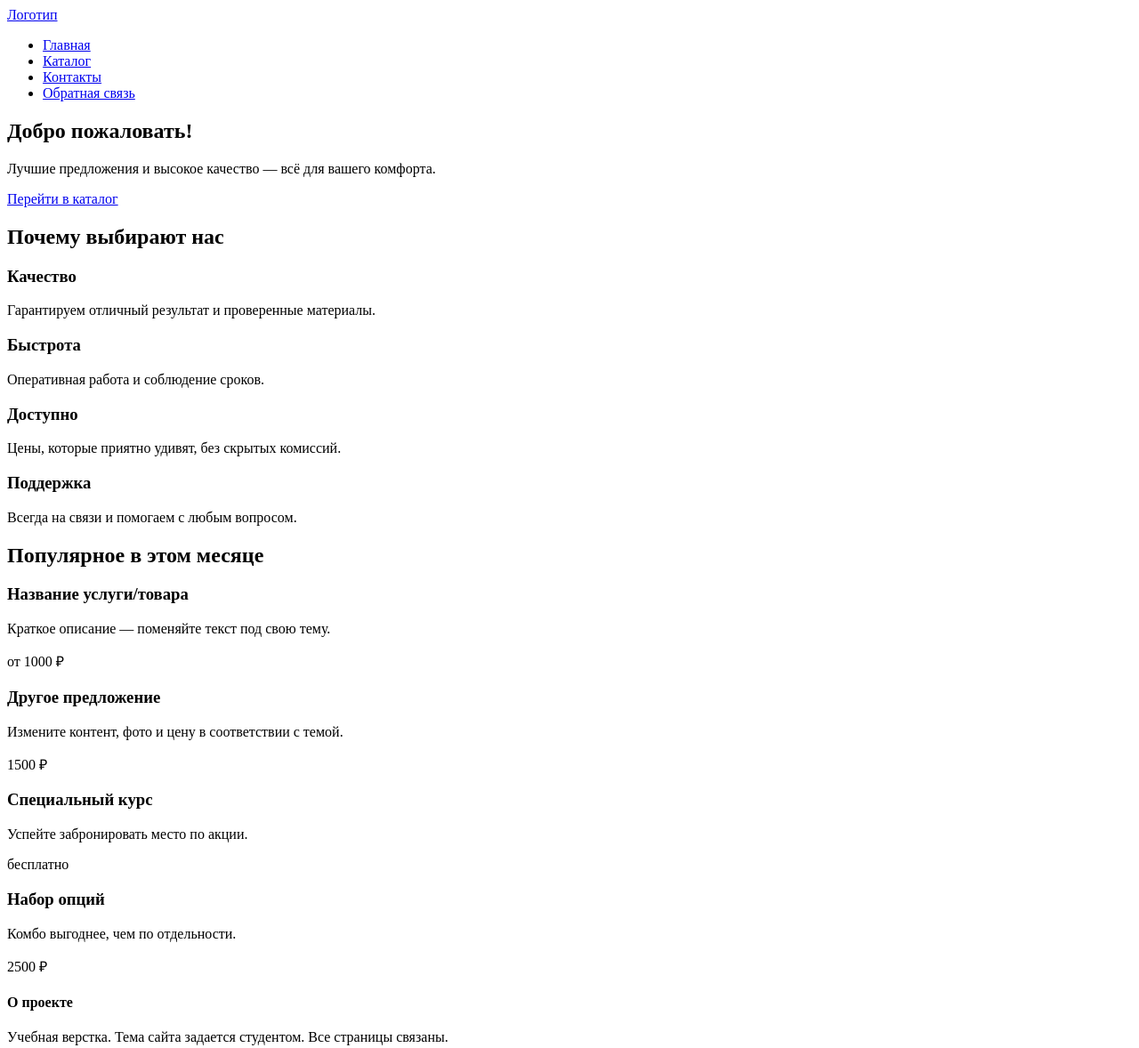
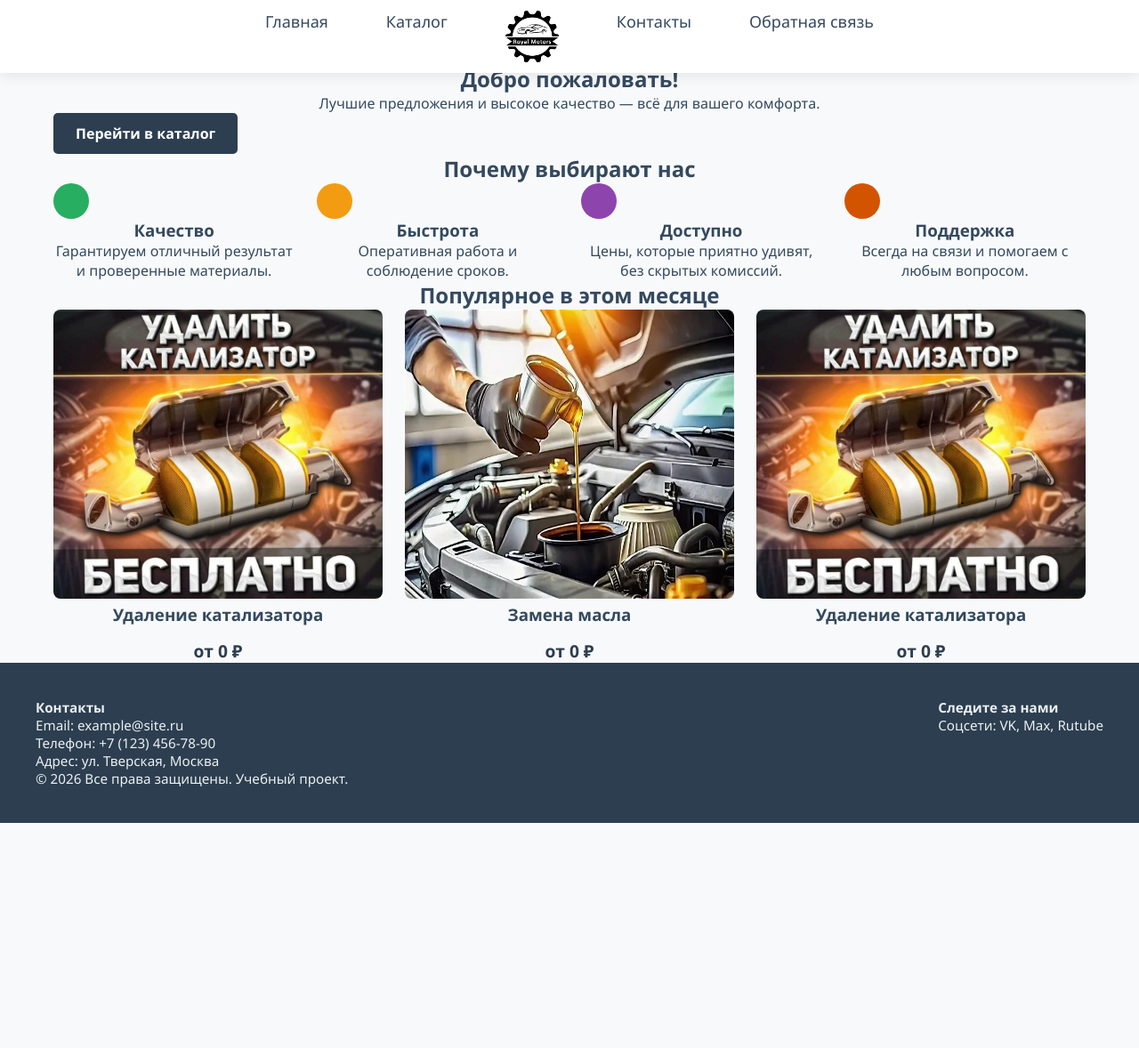
Before and after one commit to matvik991z/www.RoyalMotors, a plain HTML site: page index.html in a window 1280 px wide. Shown: the top 1178 px of the page at 89% size. After the commit the page ends 925 px from the top, so only its background shows below. Drawn offline with Linux system fonts and the light colour scheme.

Commit message:
пр1-1 and пр1-2

```diff
--- a/index.html
+++ b/index.html
@@ -9,12 +9,16 @@
 <body>
     <header>
     <div>
-            <a href="index.html">Логотип</a>
         <nav>
             <ul>
                 <li><a href="index.html">Главная</a></li>
                 <li><a href="catalog.html">Каталог</a></li>
-                    <li><a href="contacts.html">Контакты</a></li>
+                <li>
+                    <a href="index.html">
+                    <img src="img/logo.png" alt="Логотип">
+                    </a>
+                </li>
+                <li><a href="contact.html">Контакты</a></li>
                 <li><a href="feedback.html">Обратная связь</a></li>
             </ul>
         </nav>
@@ -22,89 +26,69 @@
 </header>
 
         <main>
+        <div class="container">
+            <!-- Блок с приветствием -->
             <section>
-            <div>
                 <h1>Добро пожаловать!</h1>
                 <p>Лучшие предложения и высокое качество — всё для вашего комфорта.</p>
-                <a href="catalog.html">Перейти в каталог</a>
-            </div>
+                <a href="catalog.html" class="cta-button">Перейти в каталог</a>
             </section>
 
+            <!-- Блок "Почему выбирают нас" -->
             <section>
+                <h2>Почему выбирают нас</h2>
+                <div class="grid-4col">
                     <div>
-                <h2>Почему выбирают нас</h2>
-                <div>
-                    <div>
-                        <div></div>
+                        <div class="card-icon" style="background-color: #27ae60;"></div>
                         <h3>Качество</h3>
                         <p>Гарантируем отличный результат и проверенные материалы.</p>
                     </div>
                     <div>
-                        <div></div>
+                        <div class="card-icon" style="background-color: #f39c12;"></div>
                         <h3>Быстрота</h3>
                         <p>Оперативная работа и соблюдение сроков.</p>
                     </div>
                     <div>
-                        <div></div>
+                        <div class="card-icon" style="background-color: #8e44ad;"></div>
                         <h3>Доступно</h3>
                         <p>Цены, которые приятно удивят, без скрытых комиссий.</p>
                     </div>
                     <div>
-                        <div></div>
+                        <div class="card-icon" style="background-color: #d35400;"></div>
                         <h3>Поддержка</h3>
                         <p>Всегда на связи и помогаем с любым вопросом.</p>
                     </div>
                 </div>
+            </section>
+
+            <!-- Блок "Популярное в этом месяце" -->
+            <section>
+                <h2>Популярное в этом месяце</h2>
+                <div class="grid-4col">
+                    <div>
+                        <img src="img/cat.jfif" alt="Удаление катализатора" class="card-image">
+                        <h3>Удаление катализатора</h3>
+                        <div class="price-tag">от 0 ₽</div>
+                    </div>
+                    <div>
+                        <img src="img/maslo.jfif" alt="Удаление катализатора" class="card-image">
+                        <h3>Замена масла</h3>
+                        <div class="price-tag">от 0 ₽</div>
+                    </div>
+                    <div>
+                        <img src="img/cat.jfif" alt="Удаление катализатора" class="card-image">
+                        <h3>Удаление катализатора</h3>
+                        <div class="price-tag">от 0 ₽</div>
+                    </div>
+
                 </div>
             </section>
+        </div>
+    </main>
 
-        <section>
-            <div>
-                <h2>Популярное в этом месяце</h2>
-                <div>
-                    <div>
-                        <div></div>
-                        <div>
-                            <h3>Название услуги/товара</h3>
-                            <p>Краткое описание — поменяйте текст под свою тему.</p>
-                            <div>от 1000 ₽</div>
-                        </div>
-                    </div>
-                    <div>
-                        <div></div>
-                        <div>
-                            <h3>Другое предложение</h3>
-                            <p>Измените контент, фото и цену в соответствии с темой.</p>
-                            <div>1500 ₽</div>
-                        </div>
-                    </div>
-                    <div>
-                        <div></div>
-                        <div>
-                            <h3>Специальный курс</h3>
-                            <p>Успейте забронировать место по акции.</p>
-                            <div>бесплатно</div>
-                        </div>
-                    </div>
-                    <div>
-                        <div></div>
-                        <div>
-                            <h3>Набор опций</h3>
-                            <p>Комбо выгоднее, чем по отдельности.</p>
-                            <div>2500 ₽</div>
-                        </div>
-                    </div>
-                </div>
-            </div>
-        </section>
-    </main>
 
     <footer>
         <div>
-            <div>
-                <h4>О проекте</h4>
-                <p>Учебная верстка. Тема сайта задается студентом. Все страницы связаны.</p>
-            </div>
             <div>
                 <h4>Контакты</h4>
                 <p>Email: example@site.ru</p>
@@ -120,5 +104,19 @@
             <p>&copy; 2026 Все права защищены. Учебный проект.</p>
         </div>
     </footer>
+        <script>
+// Этот код будет отслеживать прокрутку страницы
+window.addEventListener('scroll', function() {
+    // Получаем элемент шапки
+    const header = document.querySelector('header');
+
+    // Если пользователь прокрутил страницу вниз хотя бы на 10 пикселей
+    if (window.scrollY > 10) {
+        header.classList.add('scrolled'); // Добавляем класс 'scrolled'
+    } else {
+        header.classList.remove('scrolled'); // Иначе убираем его
+    }
+});
+</script>
 </body>
 </html>
--- a/style.css
+++ b/style.css
@@ -0,0 +1,203 @@
+/* --- 1. Переменные и базовые стили --- */
+:root {
+    --primary-color: #2c3e50;
+    --secondary-color: #e74c3c;
+    --accent-color: #3498db;
+    --bg-color: #f8f9fa;
+    --text-color: #34495e;
+    --footer-bg: #2c3e50;
+    --footer-text: #ecf0f1;
+}
+
+* {
+    margin: 0;
+    padding: 0;
+    box-sizing: border-box;
+}
+
+body {
+    font-family: 'Segoe UI', Tahoma, Geneva, Verdana, sans-serif;
+    background-color: var(--bg-color);
+    color: var(--text-color);
+}
+
+a {
+    text-decoration: none;
+    color: inherit;
+}
+
+/* --- 2. Шапка (Header) --- */
+header {
+    position: fixed;
+    top: 0;
+    left: 0;
+    right: 0;
+    width: 100%;
+    z-index: 1000;
+    background-color: white;
+    box-shadow: 0 4px 15px rgba(0, 0, 0, 0.08);
+}
+
+/* Внутренний контейнер */
+header > div {
+    display: flex;
+    justify-content: center; /* Центрируем всю навигацию */
+    align-items: center;
+}
+
+/* Стили для списка меню */
+header nav ul {
+    display: flex; /* Используем флексбокс для выравнивания */
+    list-style: none;
+    padding: 0;
+    margin: 0;
+    gap: 25px; /* Расстояние между пунктами */
+}
+
+/* --- НОВЫЕ СТИЛИ ДЛЯ КНОПОК (сделаем их больше) --- */
+header nav ul li a {
+    font-size: 18px; /* Увеличенный шрифт */
+    font-weight: 500;
+    padding: 12px 20px; /* Увеличенные отступы */
+    border-radius: 8px;
+    color: var(--text-color);
+    text-decoration: none; /* Убираем подчеркивание у ссылок */
+    display: flex; /* Это поможет отцентрировать картинку-логотип */
+    align-items: center; /* Вертикальное центрирование содержимого ссылки */
+}
+
+header nav ul li a:hover {
+    background-color: var(--accent-color);
+    color: white;
+}
+
+/* --- СТИЛИ ДЛЯ ЛОГОТИПА (картинки) --- */
+/* Уменьшаем только ту картинку, которая находится внутри ссылки в меню */
+header nav ul li a img {
+    width: 60px; /* Задаем ширину логотипа */
+    height: auto; /* Сохраняем пропорции */
+}
+
+.container {
+    max-width: 1200px;
+    margin-left: auto;
+    margin-right: auto;
+}
+
+main {
+    padding-top: calc(12px + 60px); /* Учитываем высоту шапки (padding + высота логотипа) */
+
+    max-width: 1200px; /* Максимальная ширина блока с контентом */
+    margin-left: auto; /* Центрируем блок по горизонтали */
+    margin-right: auto;
+
+    padding-left: 20px; /* Внутренние отступы для читаемости */
+    padding-right: 20px;
+}
+
+/* Центрируем все заголовки и текст в секциях главной страницы */
+main h1,
+main h2,
+main h3,
+main p,
+main a,
+main .cta-button,
+main .price-tag,
+main .card h3,
+main section a
+main .card p {
+    text-align: center;
+}
+
+/* --- 3. Карточки (Почему выбирают нас / Популярное) --- */
+.grid-4col {
+    display: grid;
+    grid-template-columns: repeat(auto-fit, minmax(250px, 1fr));
+    gap: 25px; /* Отступы между карточками */
+}
+
+.card-grid > div,
+.card { /* Объединяем селекторы */
+    background-color: white;
+    border-radius: 8px;
+    box-shadow: 0 4px 12px rgba(0,0,0,0.05);
+    padding: 20px;
+
+    /* --- НОВЫЙ СТИЛЬ: ОБВОДКА КАРТОЧЕК --- */
+    border: 1px solid #e0e0e0; /* Добавляет сплошную рамку толщиной 1px */
+}
+
+.card-image {
+    width: 100%;
+    height: 325px;
+    border-radius: 8px; /* Скругление для картинки, как у карточки */
+}
+
+
+.card-icon {
+    width: 40px;
+    height: 40px;
+    border-radius: 50%;
+}
+
+.price-tag {
+     font-size: 1.2em;
+     font-weight: bold;
+     color: var(--primary-color);
+     margin-top: 15px;
+ }
+
+/* --- Кнопка Призыва к Действию (CTA) --- */
+.cta-button {
+     display: inline-block;
+     background-color: var(--primary-color);
+     color: white;
+     padding: 12px 25px;
+     border-radius: 5px;
+     font-weight: bold;
+     transition: background-color 0.3s ease, transform 0.2s ease;
+ }
+
+ .cta-button:hover {
+     background-color: var(--secondary-color);
+     transform: translateY(-2px);
+ }
+
+/* --- Подвал (Footer) --- */
+footer {
+     background-color: var(--footer-bg);
+     padding-top: 40px; /* Отступ сверху внутри подвала */
+     padding-bottom: 40px; /* Отступ снизу внутри подвала */
+}
+
+footer > div {
+     display: flex;
+     justify-content: space-between;
+     flex-wrap: wrap;
+
+     max-width: 1200px; /* Центрируем контент внутри подвала */
+     margin-left: auto;
+     margin-right: auto;
+ }
+
+ footer div:nth-child(3) > div {
+      margin-right: 0; /* Убираем лишний отступ у последней колонки */
+ }
+
+ footer p,
+ footer h4,
+ footer a {
+      color: var(--footer-text);
+      font-size: 0.95em;
+ }
+
+ footer .copyright {
+      text-align: center;
+      margin-top: 20px;
+      padding-top: 20px;
+      border-top: 1px solid rgba(255,255,255,0.1);
+      width: 100%;
+      display: flex;
+      justify-content: center;
+      align-items: center;
+ }
```
Also changed, not shown: contact.html (+99 -0 lines), img/cat.jfif (added), img/logo.png (added), img/maslo.jfif (added), img/uslugi.html (added). Lines whose indentation alone changed are shown as unchanged.
